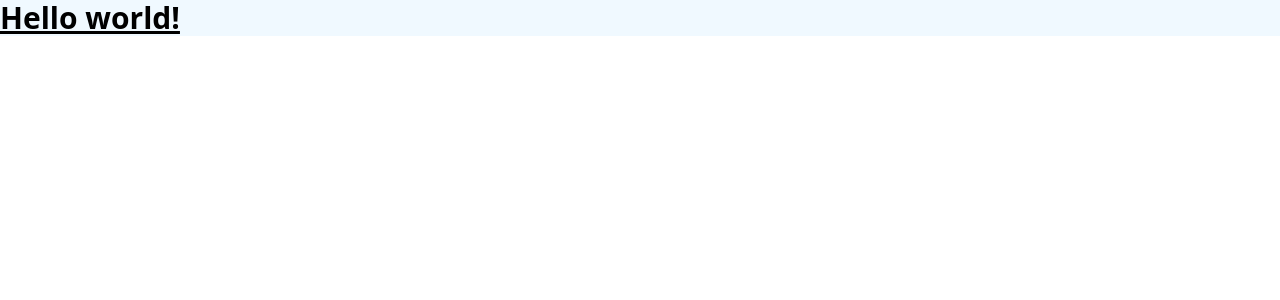
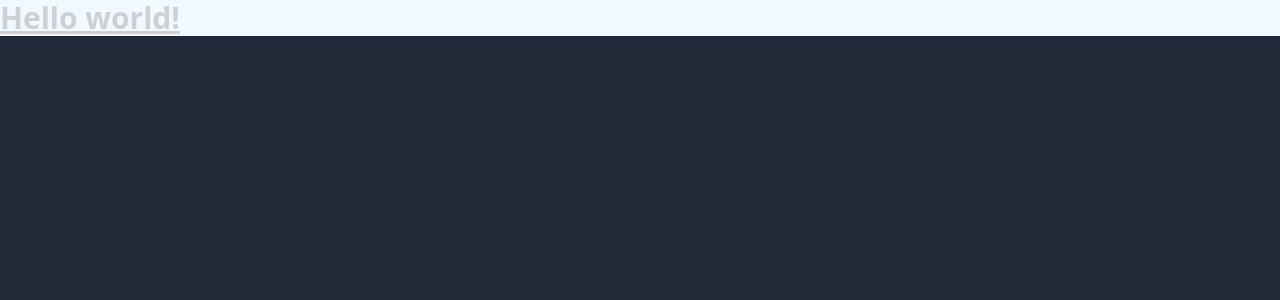
Before and after one commit to Maessio/fake-twitter-frontend, an Angular app: page / in a window 1280 px wide. Shown: the top 300 px of the page. Built offline with nearby package versions, Linux system fonts and the light colour scheme.

Commit message:
fix: changing tailwind and daisyui config

```diff
--- a/angular.json
+++ b/angular.json
@@ -24,7 +24,9 @@
               {
                 "glob": "**/*",
                 "input": "public"
-              }
+              },
+              "src/favicon.ico",
+              "src/assets"
             ],
             "styles": [
               "src/styles.css"
@@ -82,7 +84,9 @@
               {
                 "glob": "**/*",
                 "input": "public"
-              }
+              },
+              "src/favicon.ico",
+              "src/assets"
             ],
             "styles": [
               "src/styles.css"
--- a/package.json
+++ b/package.json
@@ -17,10 +17,10 @@
     "@angular/platform-browser": "^19.2.0",
     "@angular/platform-browser-dynamic": "^19.2.0",
     "@angular/router": "^19.2.0",
-    "@tailwindcss/postcss": "^4.1.1",
+    "daisyui": "^3.9.4",
     "postcss": "^8.5.3",
     "rxjs": "~7.8.0",
-    "tailwindcss": "^4.1.1",
+    "tailwindcss": "^3.4.17",
     "tslib": "^2.3.0",
     "zone.js": "~0.15.0"
   },
@@ -28,6 +28,7 @@
     "@angular-devkit/build-angular": "^19.2.6",
     "@angular/cli": "^19.2.6",
     "@angular/compiler-cli": "^19.2.0",
+    "@tailwindcss/postcss": "^4.1.2",
     "@types/jasmine": "~5.1.0",
     "jasmine-core": "~5.6.0",
     "karma": "~6.4.0",
--- /dev/null
+++ b/postcss.config.js
@@ -0,0 +1,6 @@
+module.exports = {
+  plugins: {
+    tailwindcss: {},
+    autoprefixer: {},
+  },
+};
--- a/src/styles.css
+++ b/src/styles.css
@@ -1,2 +1,23 @@
 /* Tailwind CSS */
-@import "tailwindcss";
+@tailwind base;
+@tailwind components;
+@tailwind utilities;
+
+/* Reset margin and padding */
+* {
+    margin: 0;
+    padding: 0;
+    box-sizing: border-box;
+  }
+
+  html, body {
+    height: 100%; /* Ensure the full height of the viewport */
+    margin: 0;
+    background-color: #1f2937;
+  }
+
+  body {
+    display: flex;
+    flex-direction: column; /* Stack elements vertically */
+    min-height: 100vh;
+  }
--- a/tailwind.config.js
+++ b/tailwind.config.js
@@ -4,7 +4,6 @@ module.exports = {
   theme: {
     borderRadius: {
       DEFAULT: '1rem',
-      DEFAULT: '16px',
       'lg': '1rem',
     },
     extend: {},
```
Also changed, not shown: .postcssrc.json (deleted), 1 other file (tests, documents, lock files or other folders).
